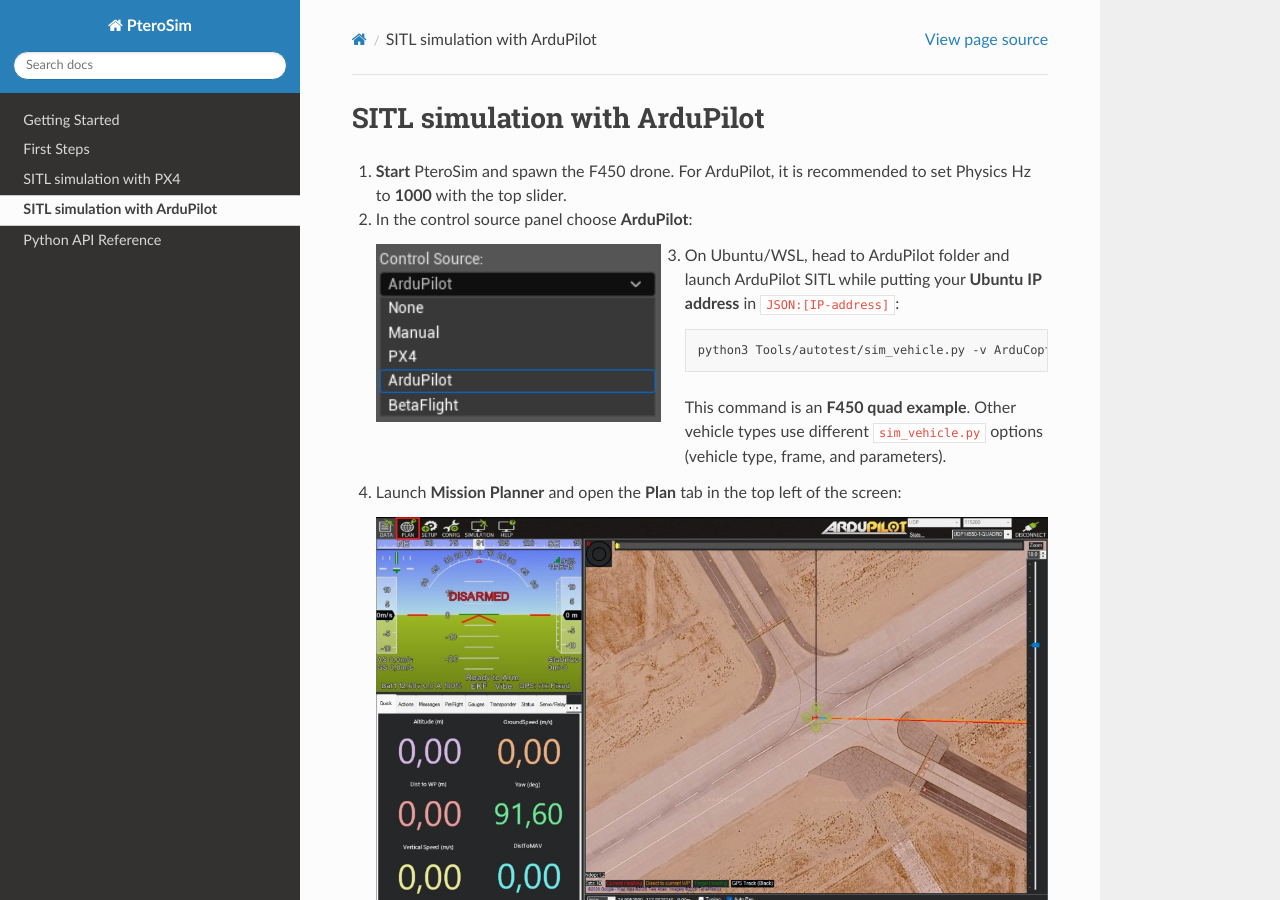
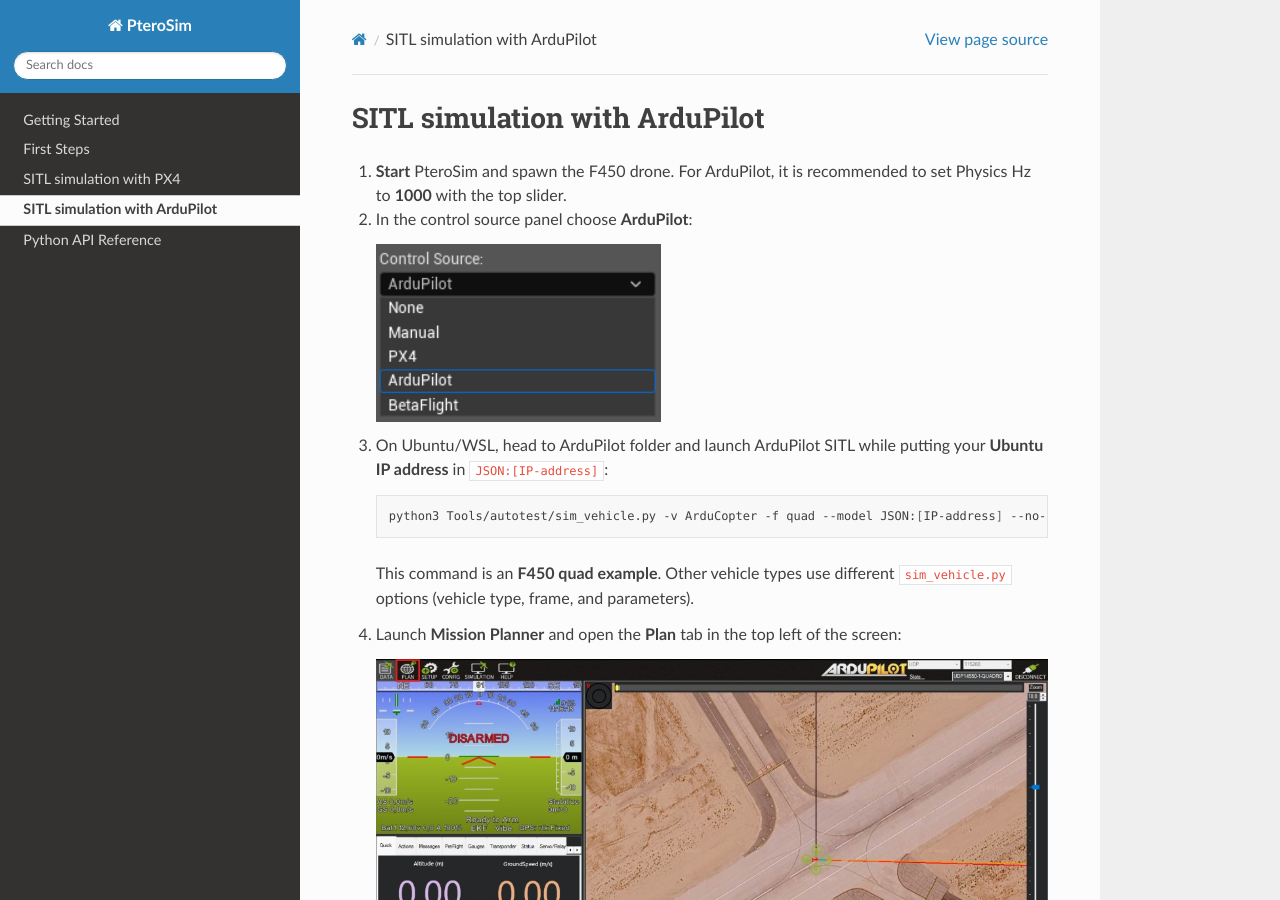
Before and after one commit to AlexanderRex/PteroSimDocs, a Sphinx documentation site: the page built from docs/source/sitl_simulation_ardupilot.rst, in a window 1280 px wide and 900 px high. Built offline with Sphinx 7.4.7 and the Read the Docs theme 3.1.0, drawn with Linux system fonts in a browser that asks for light colours.

Commit message:
fixed image alignment issues

```diff
--- a/docs/source/sitl_simulation_ardupilot.rst
+++ b/docs/source/sitl_simulation_ardupilot.rst
@@ -8,7 +8,7 @@
 
    .. image:: Images/control_source_ardupilot.png
       :alt: Control Source panel with ArduPilot selected
-      :align: left
+      :class: no-float-left
 
 3. On Ubuntu/WSL, head to ArduPilot folder and launch ArduPilot SITL while putting your **Ubuntu IP address** in ``JSON:[IP-address]``:
 
--- a/docs/source/sitl_simulation_px4.rst
+++ b/docs/source/sitl_simulation_px4.rst
@@ -8,7 +8,7 @@
 
    .. image:: Images/control_source_px4.png
       :alt: Control Source panel with PX4 selected
-      :align: left
+      :class: no-float-left
 
 3. **Run PX4 SITL** on Linux/WSL with lockstep and put your **Ubuntu IP address** in ``[IP-address]``:
 
```
